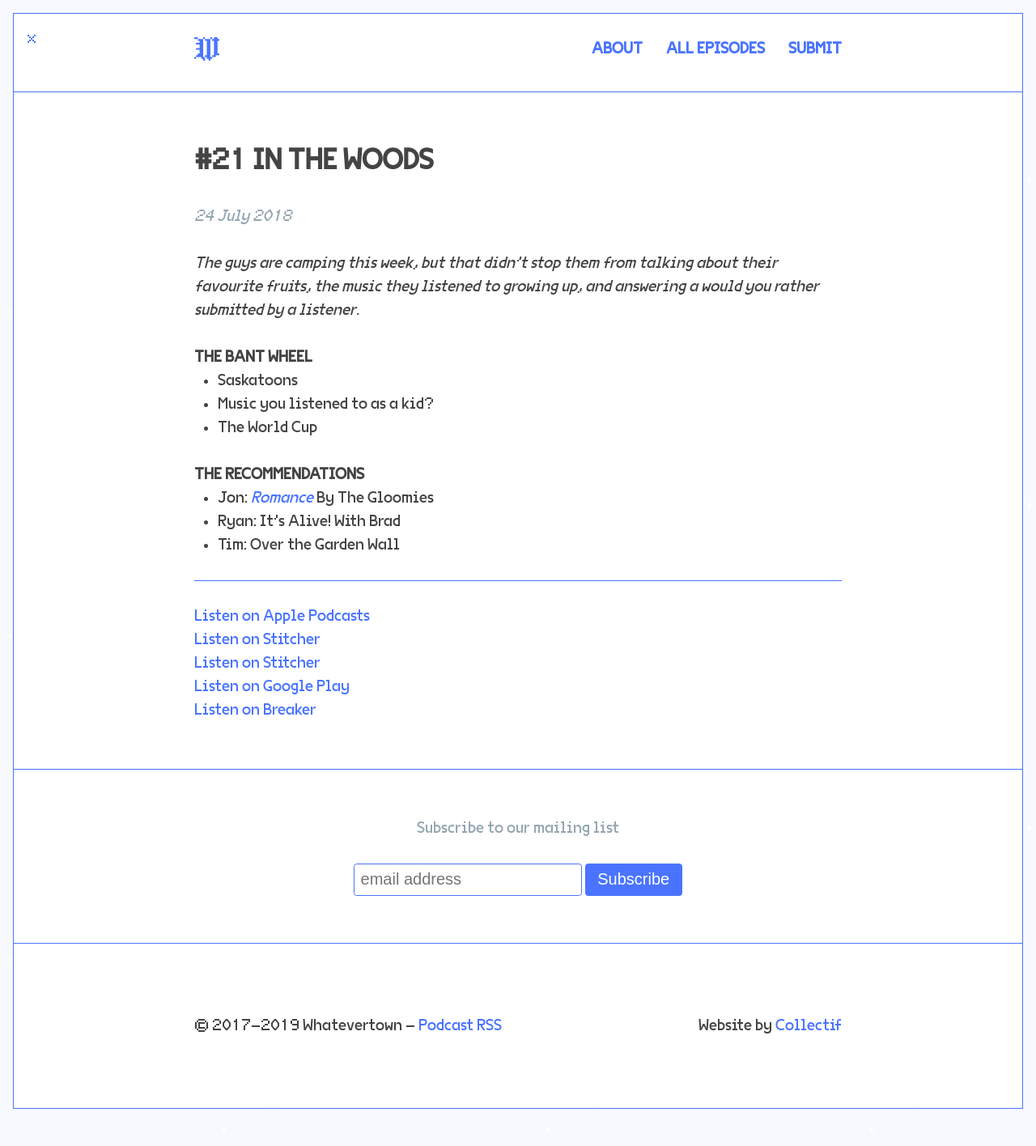
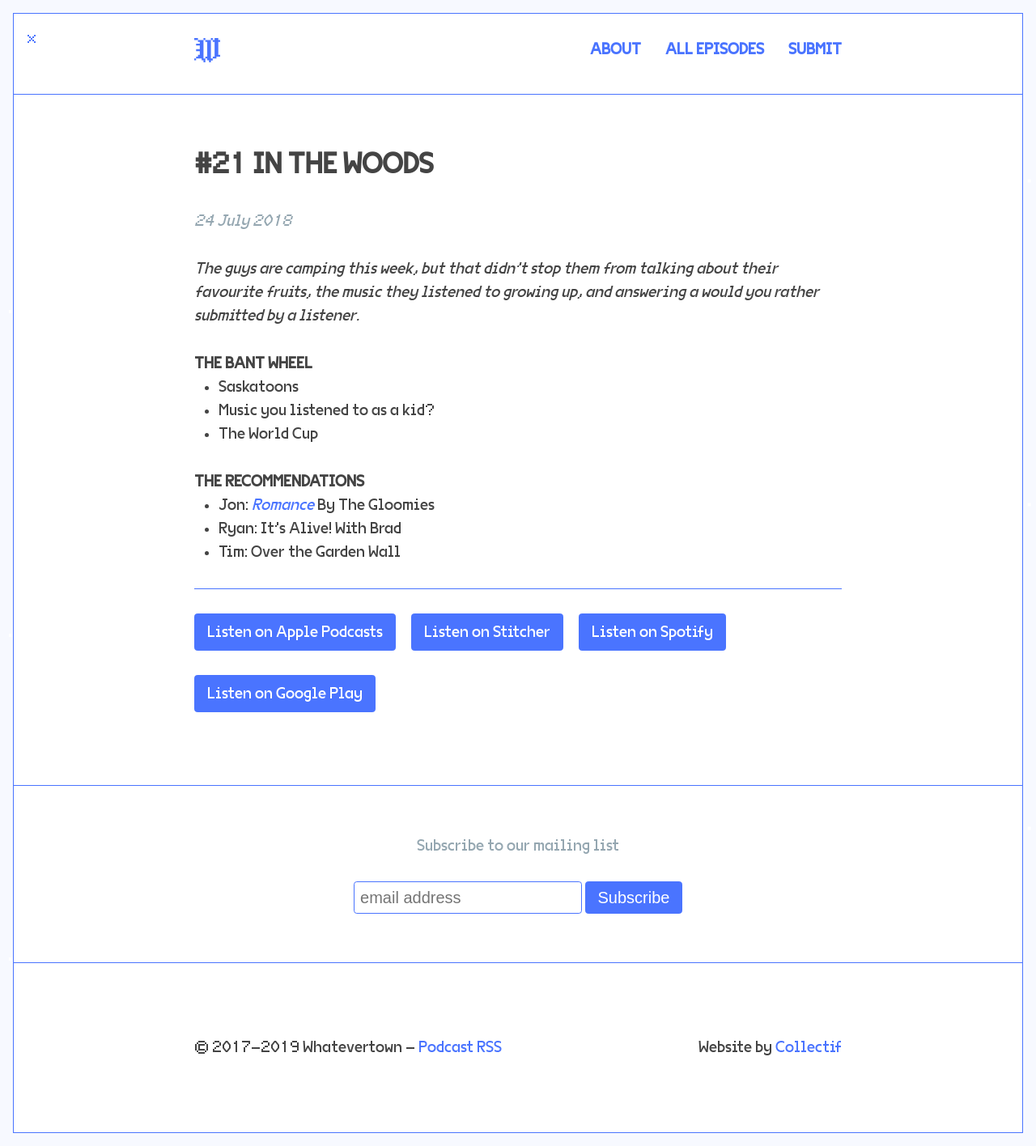
Before and after one commit to jondueck/whatevertown, a Jekyll site: the page built from _posts/2018-07-24-21.markdown, in a window 1280 px wide. Shown: the whole page at 81% size. Built offline with Jekyll 4.4.1, drawn with Linux system fonts in a browser that asks for light colours; some web fonts are replaced; our own code applies the rules of GitHub Pages for plain Markdown files; comment, search, counter and statistics services are not loaded; before the commit the page ends 1386 px from its top, so only the background shows below that.

Commit message:
small tweaks and fixes, including RSS and post template, and cleaning out episode hierarchy

```diff
--- a/_config.yml
+++ b/_config.yml
@@ -8,10 +8,13 @@ collections:
   uploads:
     title: Uploads
     output: true
+  podcast:
+    title: Podcasts
+    output: true
 subtitle: A podcast by Jon Dueck, Ryan Kehler, and Tim Wall.
 email: whatevertownpod@gmail.com
-description: 'Whatevertown is a podcast by Jon Dueck, Ryan Kehler, and Tim Wall. It''s
-  a show about pop culture, art, the internet, and whatever. '
+description: "Whatevertown is a podcast by Jon Dueck, Ryan Kehler, and Tim Wall. It’s
+  a show about pop culture, art, the internet, and whatever."
 baseurl:
 url: https://whatevertown.com
 permalink: pretty
@@ -38,7 +41,7 @@ artwork: "/dist/artwork/artwork_default.jpg"
 markdown: kramdown
 theme:
 paginate: 8
-paginate_path: "/episdes/page:num/"
-gems:
+paginate_path: "/episodes/page:num/"
+plugins:
 - jekyll-sitemap
 - jekyll-paginate
--- a/_layouts/post.html
+++ b/_layouts/post.html
@@ -39,26 +39,28 @@ layout: default
 
 	<div class="post__footer">
 		{% if page.itunes %}
-			<a href="{{ page.itunes }}">Listen on Apple Podcasts</a><br>
+			<a href="{{ page.itunes }}" class="btn btn--inline">Listen on Apple Podcasts</a>
 		{% elsif site.itunes %}
-			<a href="{{ site.itunes }}">Listen on Apple Podcasts</a><br>
+			<a href="{{ site.itunes }}" class="btn btn--inline">Listen on Apple Podcasts</a>
 		{% endif %}
 
 		{% if page.stitcher %}
-			<a href="https://www.stitcher.com/s?eid={{ page.stitcher }}">Listen on Stitcher</a><br>
+			<a href="https://www.stitcher.com/s?eid={{ page.stitcher }}" class="btn btn--inline">Listen on Stitcher</a>
 		{% elsif site.stitcher %}
-			<a href="{{ site.stitcher }}">Listen on Stitcher</a><br>
+			<a href="{{ site.stitcher }}" class="btn btn--inline">Listen on Stitcher</a>
 		{% endif %}
 
-		<a href="{{ site.spotify }}">Listen on Stitcher</a><br>
+		<a href="{{ site.spotify }}" class="btn btn--inline">Listen on Spotify</a>
 
 		{% if page.googleplay %}
-			<a href="{{ page.googleplay }}">Listen on Google Play</a><br>
+			<a href="{{ page.googleplay }}" class="btn btn--inline">Listen on Google Play</a>
 		{% elsif site.googleplay %}
-			<a href="{{ site.googleplay }}">Listen on Google Play</a><br>
+			<a href="{{ site.googleplay }}" class="btn btn--inline">Listen on Google Play</a>
 		{% endif %}
 
-		<a href="https://www.breaker.audio/whatevertown"> Listen on Breaker</a>
+		<!-- <a href="https://www.breaker.audio/whatevertown" class="btn btn--inline"> Listen on Breaker</a> -->
+
+		<!-- <a href="https://www.himalaya.com/Comedy-podcasts/Whatevertown-309859" class="btn btn--inline">Listen on Himalaya</a> -->
 	</div>
 
 	{% if page.comments %}
--- a/_src/scss/partials/_objects.scss
+++ b/_src/scss/partials/_objects.scss
@@ -48,6 +48,11 @@ textarea {
     background-color: rgba($white, 0.8);
   }
 
+}
+
+.btn--inline {
+  display: inline-block;
+  margin-right: $line-height-half;
 }
 
 #mc_embed_signup_scroll {
--- a/_src/scss/partials/_variables.scss
+++ b/_src/scss/partials/_variables.scss
@@ -1,5 +1,5 @@
 $base-font-size: 1.25rem;
-$line-height-unitless: 1.45;
+$line-height-unitless: 1.5;
 $line-height: #{($base-font-size*$line-height-unitless)};
 $line-height-2x: #{($base-font-size*$line-height-unitless)*2};
 $line-height-half: #{($base-font-size * $line-height-unitless) / 2};
```
Also changed, not shown: about.md (+1 -1 lines), _posts/2018-01-13-3.markdown (renamed from _posts/whatevertown.siteleaf.net/episode/2018-01-13-3.markdown), _posts/2018-07-24-21.markdown (renamed from _posts/episode/2018-07-24-21.markdown), dist/css/style.css, 1 other file.
